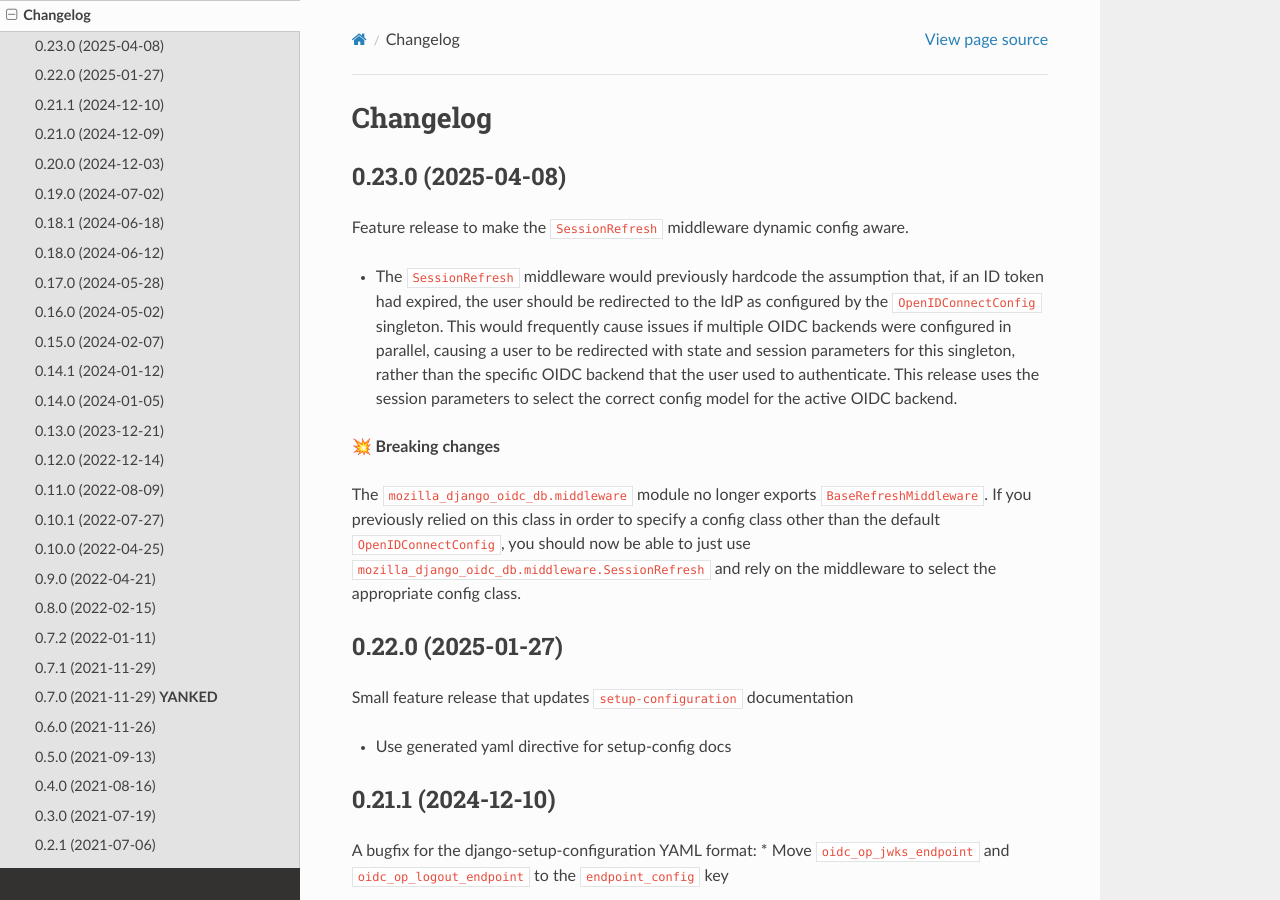
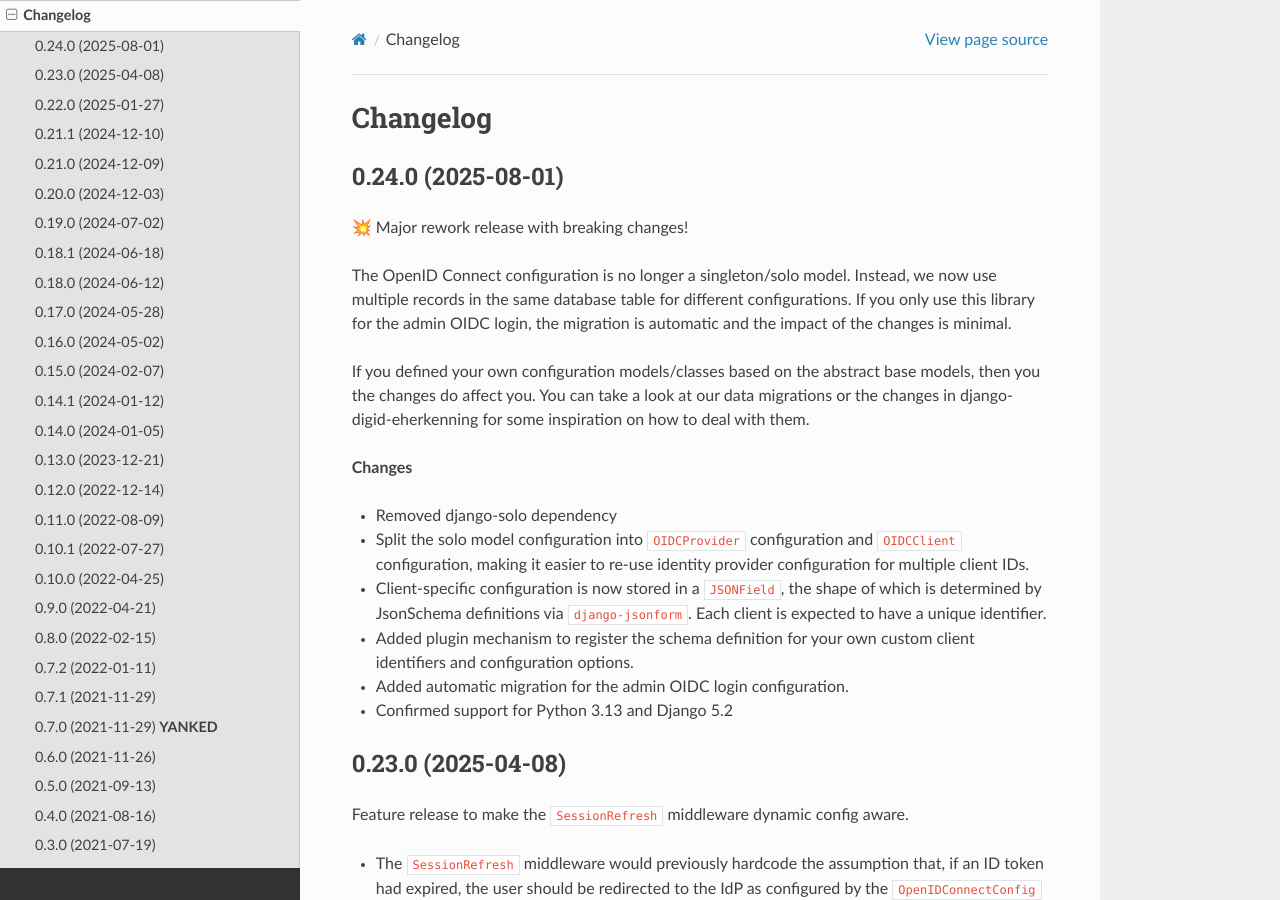
Before and after one commit to maykinmedia/mozilla-django-oidc-db, a Sphinx documentation site: the page built from docs/changelog.rst, in a window 1280 px wide and 900 px high. Built offline with Sphinx 7.4.7 and the Read the Docs theme 3.1.0, drawn with Linux system fonts in a browser that asks for light colours.

Commit message:
:bookmark: Bump version to 0.24.0 and update changelog

```diff
--- a/CHANGELOG.rst
+++ b/CHANGELOG.rst
@@ -1,6 +1,34 @@
 =========
 Changelog
 =========
+
+0.24.0 (2025-08-01)
+===================
+
+💥 Major rework release with breaking changes!
+
+The OpenID Connect configuration is no longer a singleton/solo model. Instead, we now
+use multiple records in the same database table for different configurations. If you
+only use this library for the admin OIDC login, the migration is automatic and the
+impact of the changes is minimal.
+
+If you defined your own configuration models/classes based on the abstract base models,
+then you the changes do affect you. You can take a look at our data migrations or the
+changes in django-digid-eherkenning for some inspiration on how to deal with them.
+
+**Changes**
+
+* Removed django-solo dependency
+* Split the solo model configuration into ``OIDCProvider`` configuration and
+  ``OIDCClient`` configuration, making it easier to re-use identity provider configuration
+  for multiple client IDs.
+* Client-specific configuration is now stored in a ``JSONField``, the shape of which is
+  determined by JsonSchema definitions via ``django-jsonform``. Each client is expected
+  to have a unique identifier.
+* Added plugin mechanism to register the schema definition for your own custom client
+  identifiers and configuration options.
+* Added automatic migration for the admin OIDC login configuration.
+* Confirmed support for Python 3.13 and Django 5.2
 
 0.23.0 (2025-04-08)
 ===================
--- a/README.rst
+++ b/README.rst
@@ -7,7 +7,7 @@
 mozilla-django-oidc-db
 ======================
 
-:Version: 0.23.0
+:Version: 0.24.0
 :Source: https://github.com/maykinmedia/mozilla-django-oidc-db
 :Keywords: OIDC, django, database, authentication
 
@@ -25,11 +25,11 @@ Features
 ========
 
 * Thin layer on top of `mozilla-django-oidc`_
-* Allows configuration of OpenID Connect variables via django-solo
+* Allows configuring OpenID connect providers and clients.
 * Overrides `mozilla-django-oidc`_ default behaviour, using the ``sub`` claim
   instead of the ``email`` claim as unique identifier for users
 
-``mozilla-django-oidc-db`` provides a database singleton for several configuration
+``mozilla-django-oidc-db`` provides database configuration for several configuration
 variables required for ``mozilla-django-oidc``, moving them from deploy-time to run-time.
 This enables modification of the configuration, without having to restart the application.
 
--- a/docs/conf.py
+++ b/docs/conf.py
@@ -29,7 +29,7 @@ copyright = "2024, Maykin Media"
 author = "Maykin Media"
 
 # The full version, including alpha/beta/rc tags
-release = "0.23.0"
+release = "0.24.0"
 
 
 # -- General configuration ---------------------------------------------------
--- a/docs/index.rst
+++ b/docs/index.rst
@@ -15,11 +15,11 @@ Features
 ========
 
 * Thin layer on top of `mozilla-django-oidc`_
-* Allows configuration of OpenID Connect variables via django-solo
+* Allows configuring OpenID connect providers and clients.
 * Overrides `mozilla-django-oidc`_ default behaviour, using the ``sub`` claim
   instead of the ``email`` claim as unique identifier for users
 
-``mozilla-django-oidc-db`` provides a database singleton for several configuration
+``mozilla-django-oidc-db`` provides database configuration for several configuration
 variables required for ``mozilla-django-oidc``, moving them from deploy-time to run-time.
 This enables modification of the configuration, without having to restart the application.
 
--- a/pyproject.toml
+++ b/pyproject.toml
@@ -4,7 +4,7 @@ build-backend = "setuptools.build_meta"
 
 [project]
 name = "mozilla-django-oidc-db"
-version = "0.23.0"
+version = "0.24.0"
 description = "A database-backed configuration for mozilla-django-oidc"
 authors = [
     {name = "Maykin Media", email = "support@maykinmedia.nl"}
@@ -97,7 +97,7 @@ markers = [
 ]
 
 [tool.bumpversion]
-current_version = "0.22.0"
+current_version = "0.24.0"
 files = [
     {filename = "pyproject.toml"},
     {filename = "README.rst"},
```
